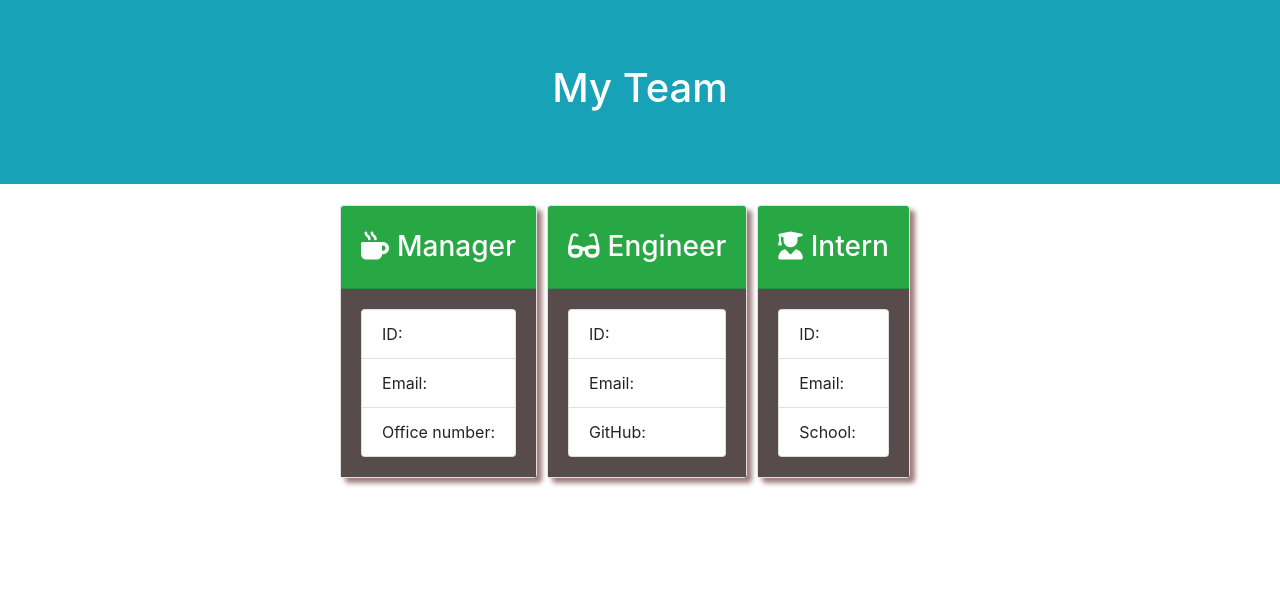
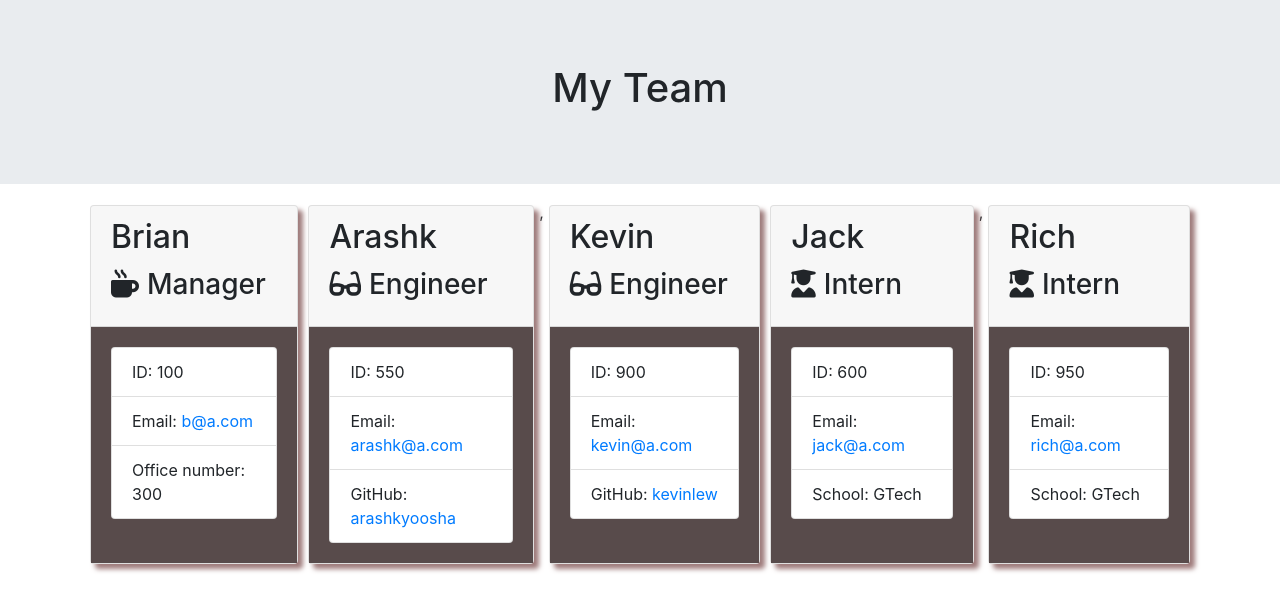
Before and after one commit to arashkyoosha/hw-team-profile-generator, a website: page dist/team.html in a window 1280 px wide. Drawn offline with nearby package versions, Linux system fonts and the light colour scheme.

Commit message:
Changes to index.js and team.html

```diff
--- a/dist/team.html
+++ b/dist/team.html
@@ -1,6 +1,6 @@
+
   <!DOCTYPE html>
 <html lang="en">
-
 <head>
   <meta charset="UTF-8" />
   <meta name="viewport" content="width=device-width, initial-scale=1.0" />
@@ -11,69 +11,90 @@
   <link rel="stylesheet" href="style.css">
   <script src="https://kit.fontawesome.com/c502137733.js"></script>
 </head>
-
 <body>
-
-    <section class="container-fluid">
+  <div class="container-fluid">
       <div class="row">
-            <div class="col-12 jumbotron mb-3 team-heading bg-info">
-                <h1 class="text-center text-white">My Team</h1>
+          <div class="col-12 jumbotron mb-3 team-heading">
+              <h1 class="text-center">My Team</h1>
           </div>
       </div>
-    </section>
+  </div>
+  <div class="container">
+      <div class="row">
+          <div class="team-area col-12 d-flex justify-content-center">
 
-    <section class="container">
-
-        <div class="row">
-            <div class="row team-area col-12 d-flex justify-content-center">
 
   <div class="card employee-card">
-                    <div class="card-header bg-success text-white">
-                        <h2 class="card-title"></h2>
+  <div class="card-header">
+      <h2 class="card-title">Brian</h2>
       <h3 class="card-title"><i class="fas fa-mug-hot mr-2"></i>Manager</h3>
   </div>
   <div class="card-body">
       <ul class="list-group">
-                            <li class="list-group-item">ID: </li>
-                            <li class="list-group-item">Email: <a href=""></a></li>
-                            <li class="list-group-item">Office number: </li>
+          <li class="list-group-item">ID: 100</li>
+          <li class="list-group-item">Email: <a href="mailto:b@a.com">b@a.com</a></li>
+          <li class="list-group-item">Office number: 300</li>
       </ul>
   </div>
 </div>
 
         <div class="card employee-card">
-                    <div class="card-header bg-success text-white">
-                        <h2 class="card-title"></h2>
+      <div class="card-header">
+          <h2 class="card-title">Arashk</h2>
           <h3 class="card-title"><i class="fas fa-glasses mr-2"></i>Engineer</h3>
       </div>
       <div class="card-body">
           <ul class="list-group">
-                            <li class="list-group-item">ID: </li>
-                            <li class="list-group-item">Email: <a href=""></a></li>
-                            <li class="list-group-item">GitHub: <a href="" target="_blank"
-                                    rel="noopener noreferrer"></a></li>
+              <li class="list-group-item">ID: 550</li>
+              <li class="list-group-item">Email: <a href="mailto:arashk@a.com">arashk@a.com</a></li>
+              <li class="list-group-item">GitHub: <a href="https://github.com/arashkyoosha" target="_blank" rel="noopener noreferrer">arashkyoosha</a></li>
+          </ul>
+      </div>
+  </div>
+      ,<div class="card employee-card">
+      <div class="card-header">
+          <h2 class="card-title">Kevin</h2>
+          <h3 class="card-title"><i class="fas fa-glasses mr-2"></i>Engineer</h3>
+      </div>
+      <div class="card-body">
+          <ul class="list-group">
+              <li class="list-group-item">ID: 900</li>
+              <li class="list-group-item">Email: <a href="mailto:kevin@a.com">kevin@a.com</a></li>
+              <li class="list-group-item">GitHub: <a href="https://github.com/kevinlew" target="_blank" rel="noopener noreferrer">kevinlew</a></li>
           </ul>
       </div>
   </div>
 
+
         <div class="card employee-card">
-                    <div class="card-header bg-success text-white">
-                        <h2 class="card-title"></h2>
+    <div class="card-header">
+        <h2 class="card-title">Jack</h2>
         <h3 class="card-title"><i class="fas fa-user-graduate mr-2"></i>Intern</h3>
     </div>
     <div class="card-body">
         <ul class="list-group">
-                            <li class="list-group-item">ID: </li>
-                            <li class="list-group-item">Email: <a href=""></a></li>
-                            <li class="list-group-item">School: </li>
+            <li class="list-group-item">ID: 600</li>
+            <li class="list-group-item">Email: <a href="mailto:jack@a.com">jack@a.com</a></li>
+            <li class="list-group-item">School: GTech</li>
+        </ul>
+    </div>
+</div>,
+        <div class="card employee-card">
+    <div class="card-header">
+        <h2 class="card-title">Rich</h2>
+        <h3 class="card-title"><i class="fas fa-user-graduate mr-2"></i>Intern</h3>
+    </div>
+    <div class="card-body">
+        <ul class="list-group">
+            <li class="list-group-item">ID: 950</li>
+            <li class="list-group-item">Email: <a href="mailto:rich@a.com">rich@a.com</a></li>
+            <li class="list-group-item">School: GTech</li>
         </ul>
     </div>
 </div>
 
           </div>
       </div>
-
-    </section>
+  </div>
 </body>
-
 </html>
```
Lines whose indentation alone changed are shown as unchanged.
